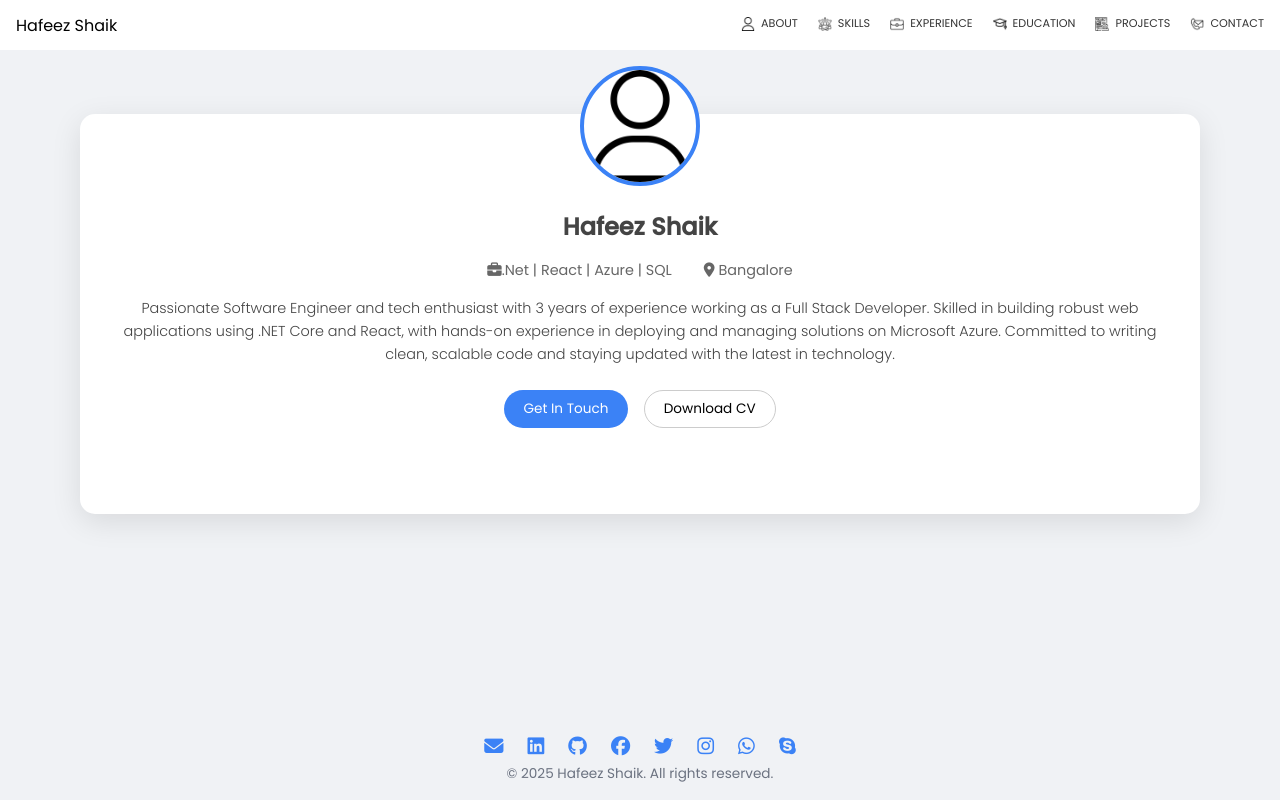
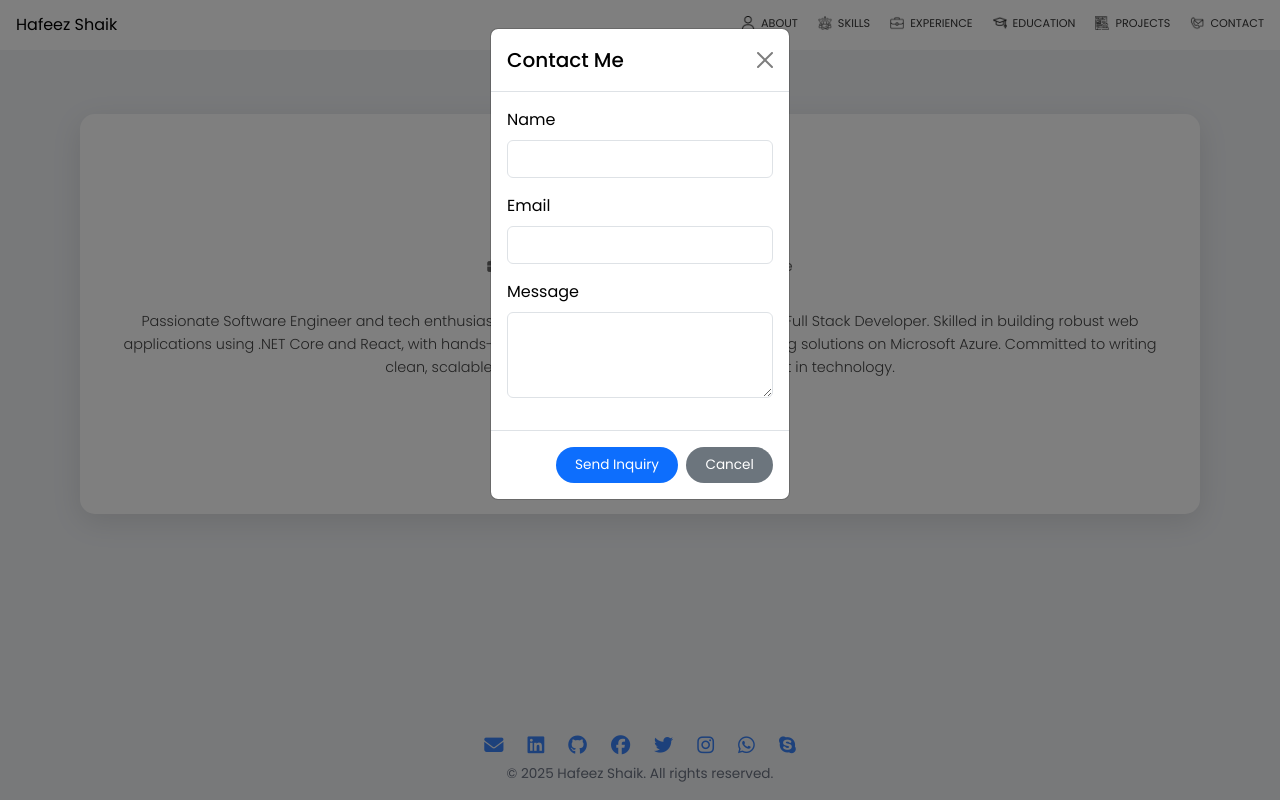
Before and after one commit to HafeezX3445/hafeez-dev, a React (Create React App) app: page /about in a window 1280 px wide. Both pictures are taken after a click on the button "Get In Touch". Built offline with nearby package versions, Linux system fonts and the light colour scheme.

Commit message:
Added Contact us form

```diff
--- a/package.json
+++ b/package.json
@@ -3,10 +3,12 @@
   "version": "0.1.0",
   "private": true,
   "dependencies": {
+    "@emailjs/browser": "^4.4.1",
     "@testing-library/dom": "^10.4.0",
     "@testing-library/jest-dom": "^6.6.3",
     "@testing-library/react": "^16.3.0",
     "@testing-library/user-event": "^13.5.0",
+    "bootstrap": "^5.3.5",
     "react": "^19.1.0",
     "react-dom": "^19.1.0",
     "react-router": "^7.5.0",
--- a/public/index.html
+++ b/public/index.html
@@ -10,10 +10,13 @@
     <link rel="icon" href="%PUBLIC_URL%/dev-icon.png " />
     <link rel="manifest" href="%PUBLIC_URL%/manifest.json" />
     <link rel="stylesheet" href="https://cdnjs.cloudflare.com/ajax/libs/font-awesome/6.5.0/css/all.min.css" />
+
     <title>Hafeez - Software Developer</title>
   </head>
   <body>
     <noscript>You need to enable JavaScript to run this app.</noscript>
     <div id="root"></div>
+    <!-- Bootstrap Bundle JS  -->
+    <script src="https://cdn.jsdelivr.net/npm/bootstrap@5.3.3/dist/js/bootstrap.bundle.min.js"></script>
   </body>
 </html>
--- a/src/components/About.js
+++ b/src/components/About.js
@@ -1,7 +1,51 @@
-import React from "react";
+import React, { useState, useEffect } from "react";
 import "../styles.css";
+import emailjs from "@emailjs/browser";
 
 const About = () => {
+  const [form, setForm] = useState({ name: "", email: "", message: "" });
+  const [isSending, setIsSending] = useState(false);
+
+  const handleChange = (e) => {
+    setForm({ ...form, [e.target.name]: e.target.value });
+  };
+
+  const handleSubmit = (e) => {
+    e.preventDefault();
+    setIsSending(true);
+
+    emailjs
+      .send("service_rzfhded", "template_96f7aga", form, "5gT1xjaankkhayQ5R")
+      .then(
+        (result) => {
+          console.log(result.text);
+          alert("Inquiry sent successfully!");
+          setForm({ name: "", email: "", message: "" });
+          setIsSending(false);
+        },
+        (error) => {
+          console.log(error.text);
+          alert("Failed to send message, try again later.");
+          setIsSending(false);
+        }
+      );
+  };
+
+  //template_96f7aga
+  useEffect(() => {
+    const modal = document.getElementById("inquiryModal");
+    const resetForm = () => {
+      setForm({ name: "", email: "", message: "" });
+    };
+
+    modal?.addEventListener("show.bs.modal", resetForm);
+
+    // Cleanup event listener
+    return () => {
+      modal?.removeEventListener("show.bs.modal", resetForm);
+    };
+  }, []);
+
   return (
     <div className="about-container">
       <div className="about-card">
@@ -27,8 +71,93 @@ const About = () => {
         </p>
 
         <div className="about-buttons">
-          <button className="btn primary">Get In Touch</button>
-          <button className="btn outline">Download CV</button>
+          <button
+            className="btn btn-primary"
+            data-bs-toggle="modal"
+            data-bs-target="#inquiryModal"
+          >
+            Get In Touch
+          </button>
+          <button className="btn btn-outline-secondary">Download CV</button>
+        </div>
+      </div>
+
+      <div
+        className="modal fade"
+        id="inquiryModal"
+        tabIndex="-1"
+        aria-labelledby="inquiryModalLabel"
+        aria-hidden="true"
+      >
+        <div className="modal-dialog modal-sm">
+          <form onSubmit={handleSubmit}>
+            <div className="modal-content">
+              <div className="modal-header">
+                <h5 className="modal-title" id="inquiryModalLabel">
+                  Contact Me
+                </h5>
+                <button
+                  type="button"
+                  className="btn-close"
+                  data-bs-dismiss="modal"
+                  aria-label="Close"
+                ></button>
+              </div>
+
+              <div className="modal-body">
+                <div className="mb-3">
+                  <label className="form-label">Name</label>
+                  <input
+                    name="name"
+                    value={form.name}
+                    onChange={handleChange}
+                    className="form-control"
+                    required
+                  />
+                </div>
+                <div className="mb-3">
+                  <label className="form-label">Email</label>
+                  <input
+                    name="email"
+                    type="email"
+                    value={form.email}
+                    onChange={handleChange}
+                    className="form-control"
+                    required
+                  />
+                </div>
+                <div className="mb-3">
+                  <label className="form-label">Message</label>
+                  <textarea
+                    name="message"
+                    value={form.message}
+                    onChange={handleChange}
+                    className="form-control"
+                    rows="3"
+                    required
+                  />
+                </div>
+              </div>
+
+              <div className="modal-footer">
+                <button
+                  type="submit"
+                  className="btn btn-primary"
+                  disabled={isSending}
+                >
+                  {isSending ? "Sending..." : "Send Inquiry"}
+                </button>
+
+                <button
+                  type="button"
+                  className="btn btn-secondary"
+                  data-bs-dismiss="modal"
+                >
+                  Cancel
+                </button>
+              </div>
+            </div>
+          </form>
         </div>
       </div>
     </div>
--- a/src/index.css
+++ b/src/index.css
@@ -1,4 +1,5 @@
 @import url('https://fonts.googleapis.com/css2?family=Poppins:wght@300;400;500&display=swap');
+@import "bootstrap/dist/css/bootstrap.min.css";
 
 * {
   margin: 0;
```
Also changed, not shown: 1 other file (tests, documents, lock files or other folders).
